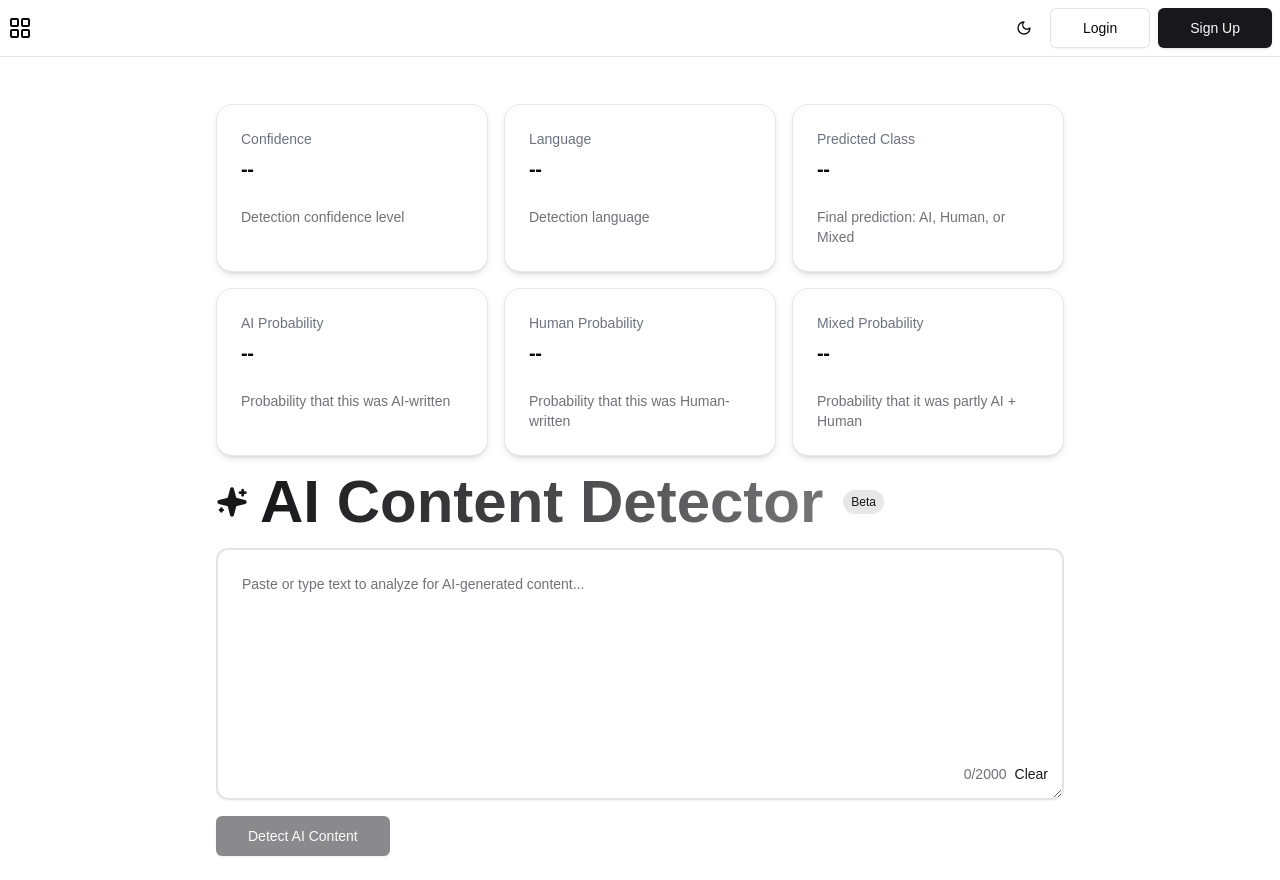
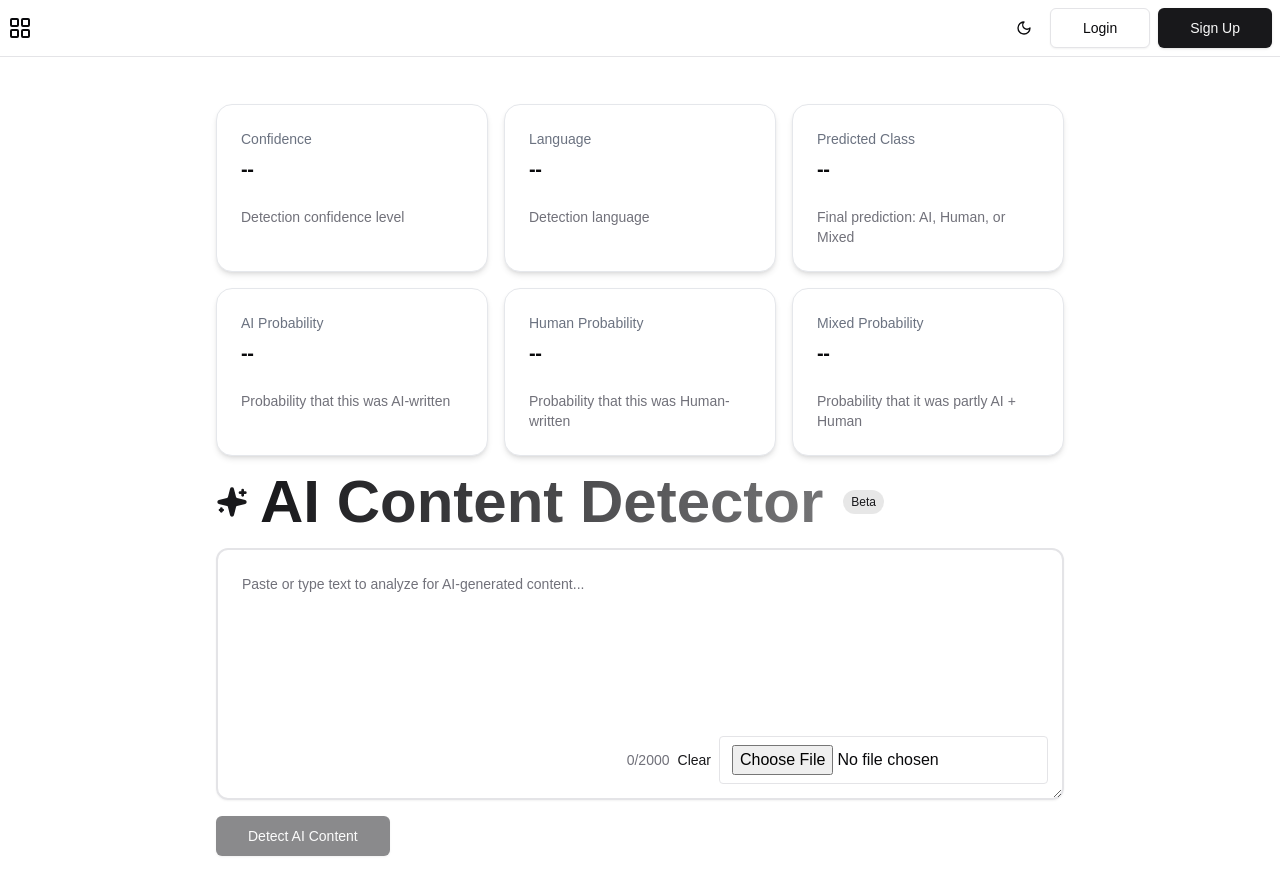
Before and after one commit to Sameertahir024/CodeSnap-Bolt.new, a Next.js app: page /dashboard in a window 1280 px wide. Built offline with nearby package versions, Linux system fonts and the light colour scheme; no server answers.

Commit message:
Add react-pdftotext for PDF text extraction and integrate TokenProvider in dashboard layout

```diff
--- a/package.json
+++ b/package.json
@@ -31,6 +31,7 @@
     "next-themes": "^0.4.4",
     "react": "^19.0.0",
     "react-dom": "^19.0.0",
+    "react-pdftotext": "^1.3.4",
     "sonner": "^1.7.2",
     "stripe": "^18.3.0",
     "tailwind-merge": "^2.6.0",
--- a/src/app/dashboard/_components/TokenCounter.tsx
+++ b/src/app/dashboard/_components/TokenCounter.tsx
@@ -1,54 +1,20 @@
+// src/components/shared/TokenCounter.tsx
 'use client';
-import { createClient } from '@/lib/supabase/browserClient';
+
 import { CircleDollarSign } from 'lucide-react';
-import { useEffect, useState } from 'react';
+import { useToken } from '@/contexts/TokenContext';
 
 export default function TokenCounter() {
-  const [tokens, setTokens] = useState<number | null>(null);
-  const [user, setUser] = useState<any | null>(null); // start with null
-  const supabase = createClient();
-
-  useEffect(() => {
-    const fetchTokens = async () => {
-      try {
-        const { data: { user }, error: authError } = await supabase.auth.getUser();
-
-        if (authError || !user) {
-          setUser(null);
-          setTokens(null);
-          return;
-        }
-
-        setUser(user);
-
-        const { data, error } = await supabase
-          .from('users')
-          .select('token_balance')
-          .eq('id', user.id)
-          .single();
-
-        if (error) throw error;
-
-        setTokens(data?.token_balance || 0);
-      } catch (error) {
-        console.error('Error fetching user data:', error);
-        setUser(null);
-        setTokens(null);
-      }
-    };
-
-    fetchTokens();
-  }, []);
+  const { tokens } = useToken();
 
   return (
     <div className="text-sm">
-      {user && (
-      <div className="flex items-center justify-center gap-1 p-2 border-2 font-mono  rounded-full">
-
-             <CircleDollarSign  />
-          Tokens: {tokens !== null ? tokens : 'Loading...'}
+      {tokens !== null && (
+        <div className="flex items-center justify-center gap-1 p-2 border-2 font-mono rounded-full">
+          <CircleDollarSign />
+          Tokens: {tokens}
         </div>
-      ) }
+      )}
     </div>
   );
 }
--- a/src/app/dashboard/layout.tsx
+++ b/src/app/dashboard/layout.tsx
@@ -1,17 +1,16 @@
-import { ReactNode } from "react";
-import DashboardSideBar from "./_components/DashboardSideBar";
-import DashboardTopNav from "./_components/DashboardTopNav";
-import Navbar from "@/components/landing/Navbar";
+// src/app/dashboard/layout.tsx
+import Navbar from '@/components/landing/Navbar';
+import { TokenProvider } from '@/contexts/TokenContext';
 
-export default async function DashboardLayout({
+export default function DashboardLayout({
   children,
 }: {
-  children: ReactNode;
+  children: React.ReactNode;
 }) {
   return (
-    <div>
-    <Navbar/>
-      <main className="">{children}</main>
-      </div>
+    <TokenProvider>
+      <Navbar />
+      <main>{children}</main>
+    </TokenProvider>
   );
 }
--- a/src/app/dashboard/page.tsx
+++ b/src/app/dashboard/page.tsx
@@ -6,11 +6,12 @@ import { Button } from '@/components/ui/button';
 import { Dialog, DialogContent, DialogHeader, DialogTitle, DialogDescription, DialogFooter } from '@/components/ui/dialog';
 import { useSearchParams } from 'next/navigation';
 import { toast } from 'sonner';
-import TokenCounter from './_components/TokenCounter';
 import { loadStripe } from '@stripe/stripe-js';
 import { createClient } from '@/lib/supabase/browserClient';
 import { Textarea } from "@/components/ui/textarea"
 import { Sparkles } from "lucide-react"
+import PdfToText from "react-pdftotext";
+import { useToken } from '@/contexts/TokenContext';
 
 export default function AIDetector() {
   const [text, setText] = useState('');
@@ -20,6 +21,7 @@ export default function AIDetector() {
   const [paymentDialogOpen, setPaymentDialogOpen] = useState(false);
   const searchParams = useSearchParams();
   const supabase = createClient();
+  const { refreshTokens } = useToken();
 
   // Handle payment success/cancel toasts
   useEffect(() => {
@@ -30,6 +32,19 @@ export default function AIDetector() {
     }
   }, [searchParams]);
 
+  const handlePdfUpload = async (e: React.ChangeEvent<HTMLInputElement>) => {
+    const file = e.target.files?.[0];
+    if (!file) return;
+
+    try {
+      const text = await PdfToText(file);
+      setText(text);
+      setError("");
+    } catch (err) {
+      console.error("PDF extraction error:", err);
+      setError("Failed to extract text from PDF.");
+    }
+  };
   const handlePaymentChoice = async (choice: 'pack' | 'subscribe') => {
     try {
       const { data: { user } } = await supabase.auth.getUser();
@@ -106,6 +121,7 @@ export default function AIDetector() {
       const response = await axios.request(options);
       setResult(response.data);
       toast.success('Analysis complete!');
+      await refreshTokens();
 
     } catch (err: any) {
       const errorMsg = err.response?.data?.message || 'Failed to detect content';
@@ -232,6 +248,7 @@ export default function AIDetector() {
           placeholder="Paste or type text to analyze for AI-generated content..."
           className="w-full p-6 text-base border-2 rounded-xl shadow-sm hover:border-primary/30 focus-visible:ring-2 focus-visible:ring-primary/50 transition-colors duration-200 min-h-[200px]"
         />
+
         <div className="absolute bottom-4 right-4 flex items-center gap-2">
           <span className="text-sm text-muted-foreground">
             {text.length}/2000
@@ -239,6 +256,12 @@ export default function AIDetector() {
           <button onClick={() => setText('')} className="text-sm text-primary hover:underline">
             Clear
           </button>
+          <input
+        type="file"
+        accept="application/pdf"
+        onChange={handlePdfUpload}
+        className="border rounded px-3 py-2"
+      />
         </div>
       </div>
 
--- /dev/null
+++ b/src/contexts/TokenContext.tsx
@@ -0,0 +1,56 @@
+// src/contexts/TokenContext.tsx
+'use client';
+
+import { createContext, useContext, useState, useEffect } from 'react';
+import { createClient } from '@/lib/supabase/browserClient';
+
+type TokenContextType = {
+  tokens: number | null;
+  refreshTokens: () => Promise<void>;
+};
+
+const TokenContext = createContext<TokenContextType>({
+  tokens: null,
+  refreshTokens: async () => {},
+});
+
+export function TokenProvider({ children }: { children: React.ReactNode }) {
+  const [tokens, setTokens] = useState<number | null>(null);
+  const supabase = createClient();
+
+  const refreshTokens = async () => {
+    try {
+      const { data: { user } } = await supabase.auth.getUser();
+
+      if (!user) {
+        setTokens(null);
+        return;
+      }
+
+      const { data, error } = await supabase
+        .from('users')
+        .select('token_balance')
+        .eq('id', user.id)
+        .single();
+
+      if (error) throw error;
+      setTokens(data?.token_balance || 0);
+    } catch (error) {
+      console.error('Token refresh failed:', error);
+      setTokens(null);
+    }
+  };
+
+  // Initial load
+  useEffect(() => {
+    refreshTokens();
+  }, []);
+
+  return (
+    <TokenContext.Provider value={{ tokens, refreshTokens }}>
+      {children}
+    </TokenContext.Provider>
+  );
+}
+
+export const useToken = () => useContext(TokenContext);
```
Also changed, not shown: 1 other file (tests, documents, lock files or other folders).
